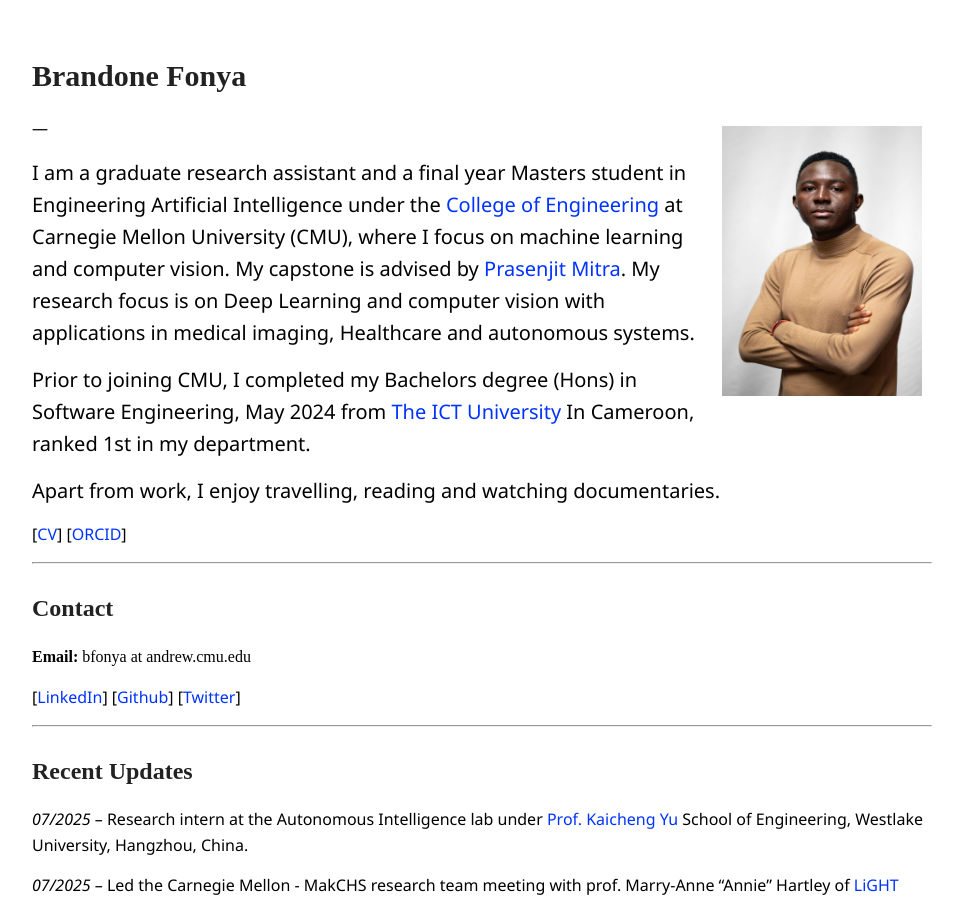
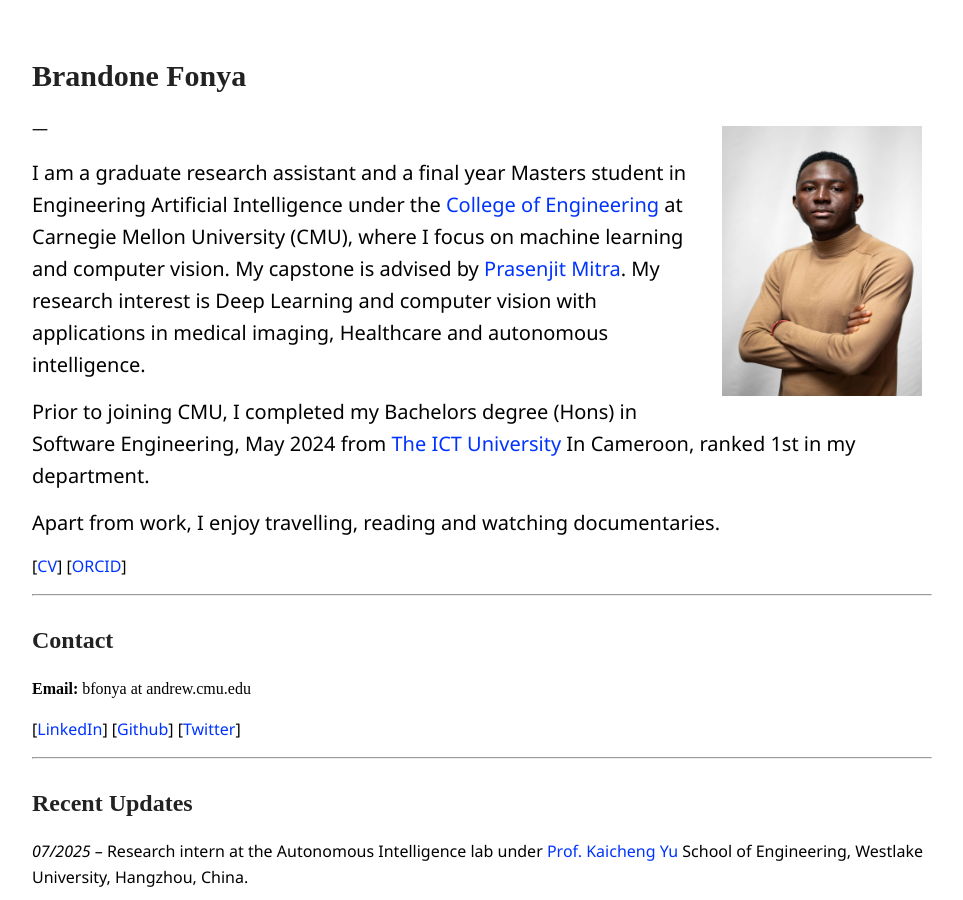
Before and after one commit to FonyaBrandone/FonyaBrandone.github.io, a Jekyll site: the page built from index.md, in a window 1280 px wide and 900 px high. Shown: the whole window, without its empty margins (168-1131 px from the left). Built offline with Jekyll 4.4.1, drawn with Linux system fonts in a browser that asks for light colours.

Commit message:
Updated intro

```diff
--- a/index.md
+++ b/index.md
@@ -9,7 +9,7 @@
 ---
 
 <span style="font-size: 20px;">
-I am a graduate research assistant and a final year Masters student in Engineering Artificial Intelligence under the [College of Engineering](https://engineering.cmu.edu/) at Carnegie Mellon University (CMU), where I focus on machine learning and computer vision. My capstone is advised by [Prasenjit Mitra](https://www.africa.engineering.cmu.edu/news/2025/02/25-mitra-announcement.html). My research focus is on Deep Learning and computer vision with applications in medical imaging, Healthcare and autonomous systems.
+I am a graduate research assistant and a final year Masters student in Engineering Artificial Intelligence under the [College of Engineering](https://engineering.cmu.edu/) at Carnegie Mellon University (CMU), where I focus on machine learning and computer vision. My capstone is advised by [Prasenjit Mitra](https://www.africa.engineering.cmu.edu/news/2025/02/25-mitra-announcement.html). My research interest is Deep Learning and computer vision with applications in medical imaging, Healthcare and autonomous intelligence.
 </span>
 
 <span style="font-size: 20px;">
```
